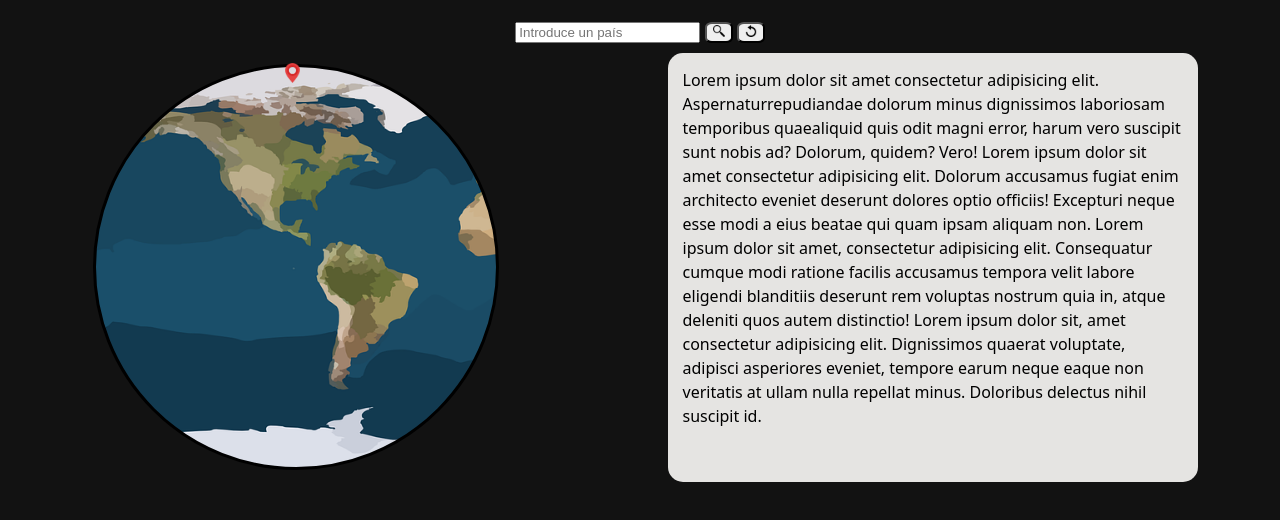
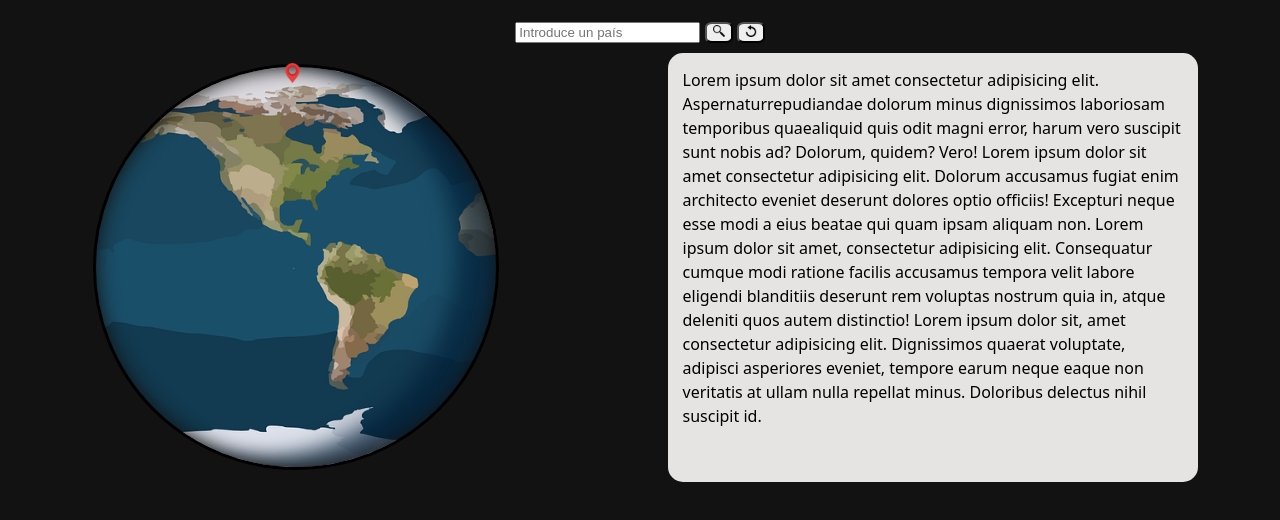
Before and after one commit to MarcoVilera/world-map, a plain HTML site: page index.html in a window 1280 px wide. Shown: the part 82-602 px from the top of the page. Drawn offline with Linux system fonts and the light colour scheme.

Commit message:
feat: added shadow

```diff
--- a/styles.css
+++ b/styles.css
@@ -3,6 +3,7 @@ body{
     font-family: system-ui, -apple-system, BlinkMacSystemFont, 'Segoe UI', Roboto, Oxygen, Ubuntu, Cantarell, 'Open Sans', 'Helvetica Neue', sans-serif;
     line-height: 1.5;
     background-color: #121212;
+    /*overflow: hidden;*/
 }
 .wrapper{
     display:flex;
@@ -58,6 +59,8 @@ body{
     margin: auto;
     background:url(assets/img/world.png);
     background-size:cover;
+    box-shadow: inset 0 0 20px #121212,
+                inset -40px -10px 20px rgba(3,32,56,0.7);
 }
 .country-info {
     background-color: #e5e4e2;
```
